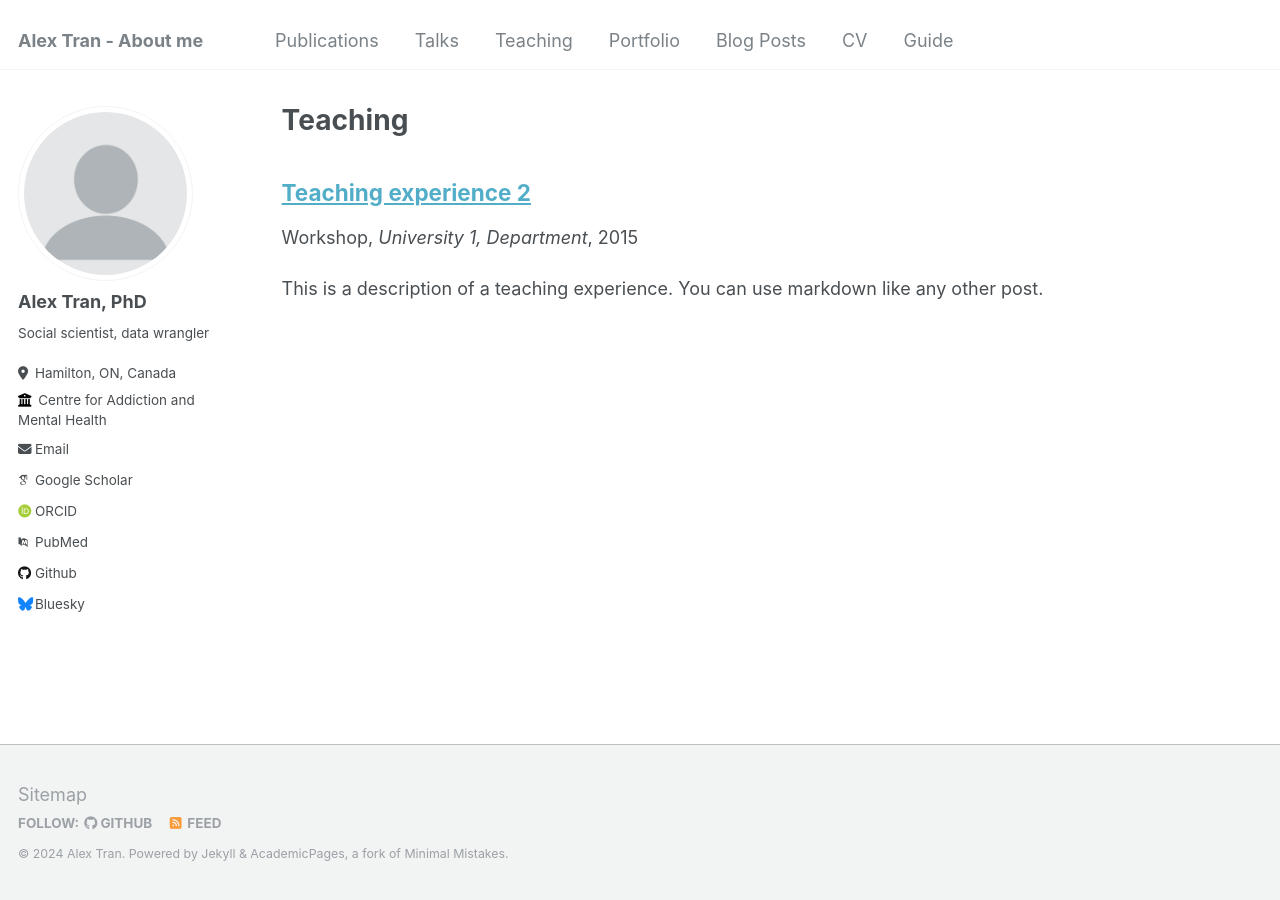
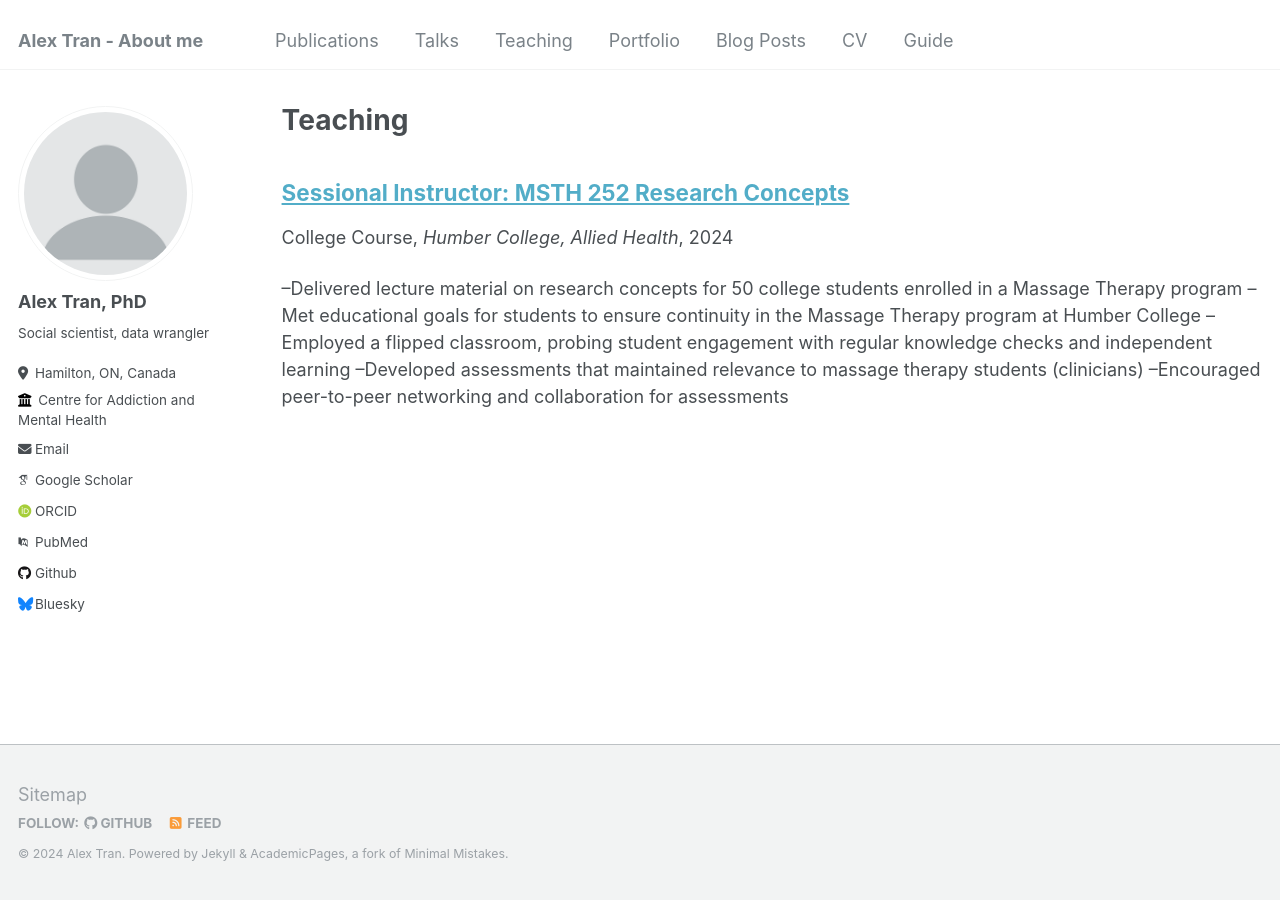
Before and after one commit to 9trana/academic_site, a Jekyll site: the page built from _pages/teaching.html, in a window 1280 px wide. Built offline with Jekyll 4.4.1, drawn with Linux system fonts in a browser that asks for light colours; some web fonts are replaced.

Commit message:
Update 2015-spring-teaching-2.md

```diff
--- a/_teaching/2015-spring-teaching-2.md
+++ b/_teaching/2015-spring-teaching-2.md
@@ -1,20 +1,15 @@
 ---
-title: "Teaching experience 2"
+title: "Sessional Instructor: MSTH 252 Research Concepts"
 collection: teaching
-type: "Workshop"
-permalink: /teaching/2015-spring-teaching-1
-venue: "University 1, Department"
-date: 2015-01-01
-location: "City, Country"
+type: "College Course"
+permalink: /teaching/2024-ResCon.pdf
+venue: "Humber College, Allied Health"
+date: 2024-01-04
+location: "Toronto, ON"
 ---
 
-This is a description of a teaching experience. You can use markdown like any other post.
-
-Heading 1
-======
-
-Heading 2
-======
-
-Heading 3
-======
+--Delivered lecture material on research concepts for 50 college students enrolled in a Massage Therapy program
+--Met educational goals for students to ensure continuity in the Massage Therapy program at Humber College
+--Employed a flipped classroom, probing student engagement with regular knowledge checks and independent learning
+--Developed assessments that maintained relevance to massage therapy students (clinicians)
+--Encouraged peer-to-peer networking and collaboration for assessments
```
